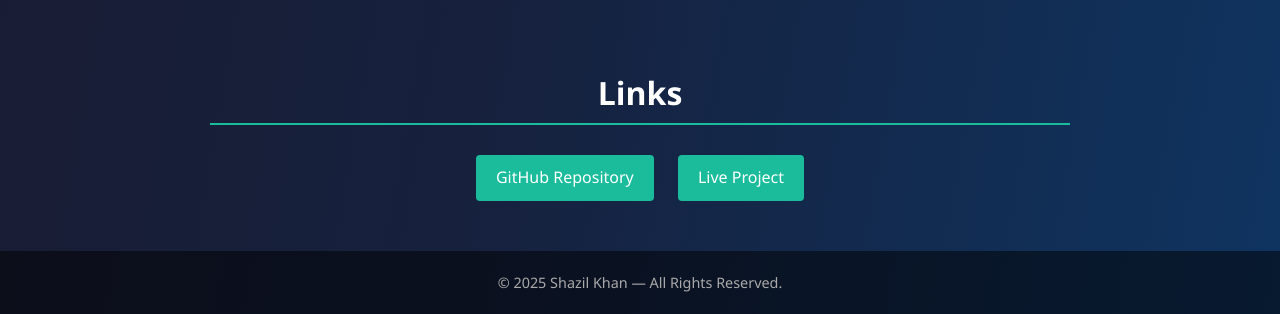
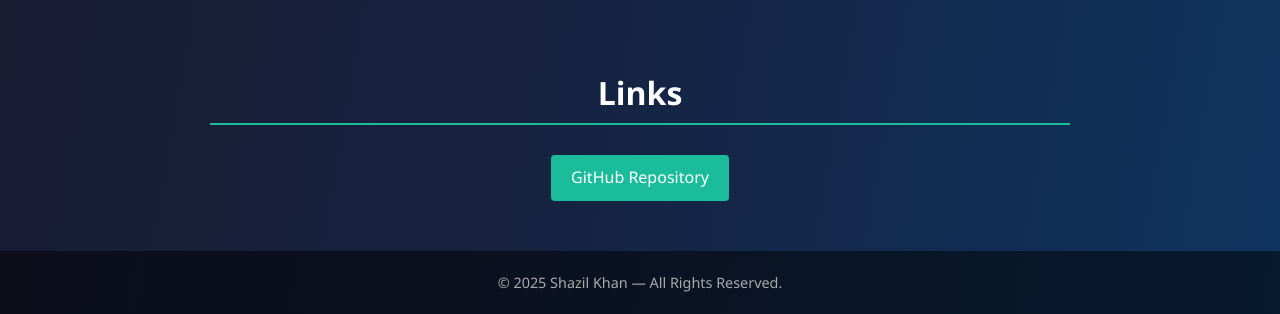
Before and after one commit to shazil343/crane-design, a plain HTML site: page index.html in a window 1280 px wide. Shown: the part 1765-2079 px from the top of the page. Drawn offline with Linux system fonts and the light colour scheme.

Commit message:
Update index.html

```diff
--- a/index.html
+++ b/index.html
@@ -65,7 +65,6 @@
   <section id="links">
     <h2>Links</h2>
     <a href="https://github.com/shazil343/crane-design" target="_blank" class="btn">GitHub Repository</a>
-    <a href="https://shazil343.github.io/crane-design/" target="_blank" class="btn">Live Project</a>
   </section>
 
   <!-- FOOTER -->
```
